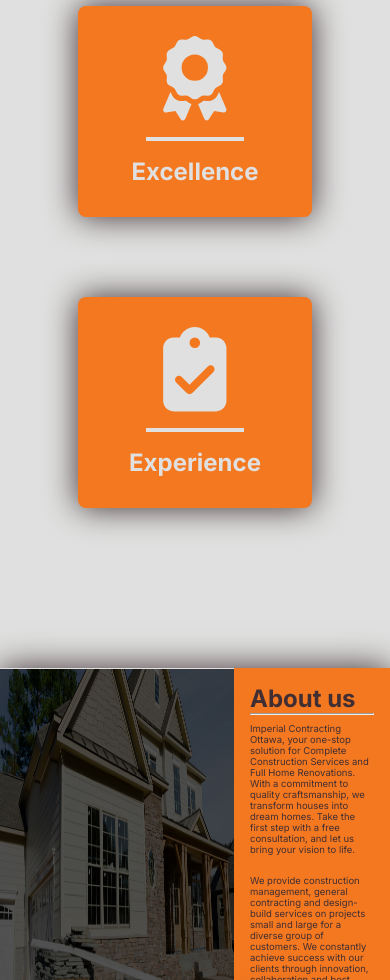
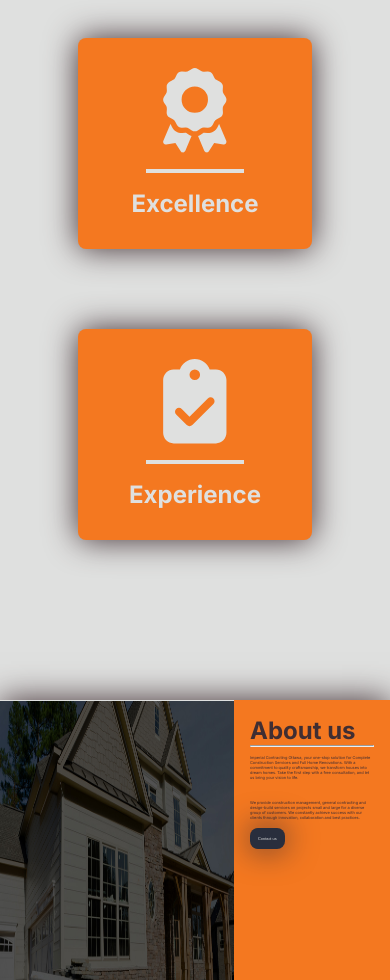
Before and after one commit to jacksonarsmith/next-contracting-website, a Next.js app: page / in a window 390 px wide. Shown: the part 1020-2000 px from the top of the page. Built offline with nearby package versions, Linux system fonts and the light colour scheme.

Commit message:
Changed font-size for values and hero component.

```diff
--- a/src/app/components/hero/hero.module.css
+++ b/src/app/components/hero/hero.module.css
@@ -33,7 +33,7 @@
 }
 
 .block p {
-  font-size: 23px;
+  font-size: 1.2vw;
 }
 
 .block hr {
@@ -47,7 +47,7 @@
     border-radius: 0.5rem;
     background-color: var(--primary-button-color);
     color: var(--primary-background-color);
-    font-size: 20px;
+    font-size: 1.2vw;
     cursor: pointer;
     box-shadow: 0 0 2rem var(--shadow);
 }
@@ -57,7 +57,7 @@
     transition: all 0.3s ease-in-out;
 }
 
-@media (max-width: 768px) {
+@media (max-width: 1440px) {
     .container {
       box-shadow: 0 0 2rem var(--shadow);
       flex-direction: row;
@@ -82,50 +82,12 @@
     }
 
     .block p {
-      font-size: 13px;
+      font-size: 1vw;
     }
 
     .block button {
       margin: 0.5rem 0;
       padding: 0.5rem 0.5rem;
-      font-size: 11px; /* Make the button text smaller */
+      font-size: 1vw; /* Make the button text smaller */
     }
 }
-
-@media screen and (max-width: 430px) {
-    .block p {
-        font-size: 11px;
-    }
-}
-
-@media screen and (max-width: 428px) {
-    .block p {
-        font-size: 10px;
-    }
-
-    .block button {
-        font-size: 10px;
-    }
-}
-
-@media screen and (max-width: 414px) {
-    .block p {
-        font-size: 10px;
-    }
-
-    .block button {
-        margin-top: 1rem;
-        font-size: 10px;
-    }
-}
-
-@media screen and (max-width: 391px) {
-   .block p {
-        font-size: 9.5px;
-    }
-
-    .block button {
-        margin-top: 0.5rem;
-        font-size: 9.5px;
-    }
-}
--- a/src/app/components/values/values.module.css
+++ b/src/app/components/values/values.module.css
@@ -161,8 +161,7 @@
     }
 }
 
-@media (min-width: 927px) and (max-width: 1600px) {
-    /* Add the styles you want to apply between 927px and 1920px screen widths here */
+@media screen and (max-width: 1440px) {
 
     .section hr {
         width: 50vw;
@@ -175,6 +174,6 @@
     }
 
     .flip_card_back p {
-        font-size: 16px;
+        font-size: 1.1vw;
     }
 }
```
